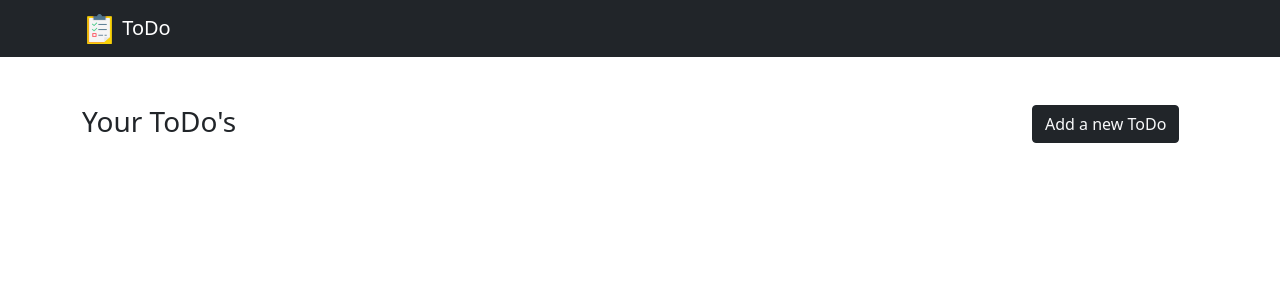
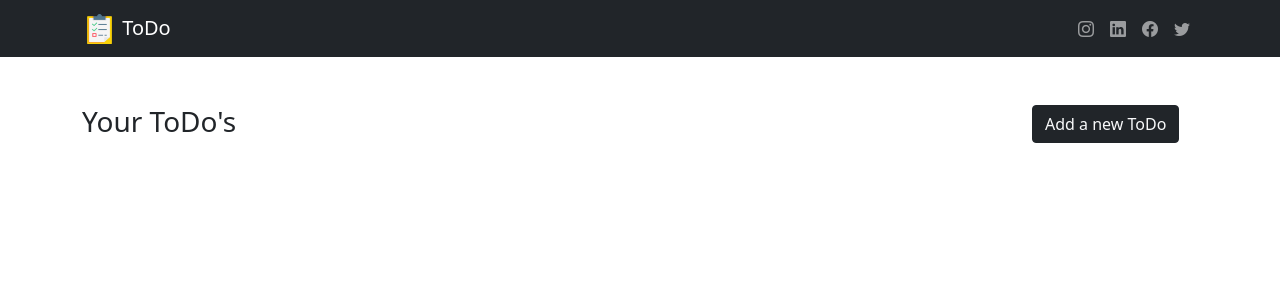
Before and after one commit to Nisarg-18/my-todo, a Django app: page / in a window 1280 px wide. Shown: the top 300 px of the page. Run offline with Django 4.2, Linux system fonts and the light colour scheme; data that the repository does not hold is empty; some libraries are stand-ins or nearby versions.

Commit message:
changes in templates

```diff
--- a/todo/templates/base.html
+++ b/todo/templates/base.html
@@ -16,7 +16,10 @@
       integrity="sha384-1BmE4kWBq78iYhFldvKuhfTAU6auU8tT94WrHftjDbrCEXSU1oBoqyl2QvZ6jIW3"
       crossorigin="anonymous"
     />
-
+    <link
+    rel="stylesheet"
+    href="https://cdn.jsdelivr.net/npm/bootstrap-icons@1.3.0/font/bootstrap-icons.css"
+  />
     <title>ToDo</title>
   </head>
   <body>
--- a/todo/templates/includes/navabar.html
+++ b/todo/templates/includes/navabar.html
@@ -12,15 +12,43 @@
         />
         ToDo
       </a>
-      <!-- <div class="collapse navbar-collapse" id="navbarNav">
+      <div class="collapse navbar-collapse" id="navbarNav">
           <ul class="navbar-nav ms-auto">
-
             <li class="nav-item">
-              <a class="nav-link" href="#">Features</a>
+              <a
+                class="nav-link"
+                href="https://www.instagram.com/"
+                target="_blank"
+              >
+                <i class="bi bi-instagram"></i>
+              </a>
+            </li>
+            <li class="nav-item">
+              <a
+                class="nav-link"
+                href="https://www.linkedin.com/"
+                target="_blank"
+              >
+                <i class="bi bi-linkedin"></i>
+              </a>
+            </li>
+            <li class="nav-item">
+              <a
+                class="nav-link"
+                href="https://www.facebook.com/"
+                target="_blank"
+              >
+                <i class="bi bi-facebook"></i>
+              </a>
+            </li>
+            <li class="nav-item">
+              <a class="nav-link" href="https://twitter.com/" target="_blank">
+                <i class="bi bi-twitter"></i>
+              </a>
             </li>
 
           </ul>
-        </div> -->
+        </div>
     </div>
   </nav>
   <!-- navbar ends -->
--- a/todo/templates/webpages/home.html
+++ b/todo/templates/webpages/home.html
@@ -27,7 +27,8 @@
               <div class="card">
               <div class="card-body">
                 <h5 class="card-title">{{ t.title }}</h5>
-                <p class="card-text">
+                <p><em>{{ t.created_date }}</em></p>
+                <p class="card-text  mb-3">
                   {{ t.description | safe }}
                 </p>
                 <a href="{% url 'edit' t.id %}" class="btn btn-outline-dark">Edit</a>
```
